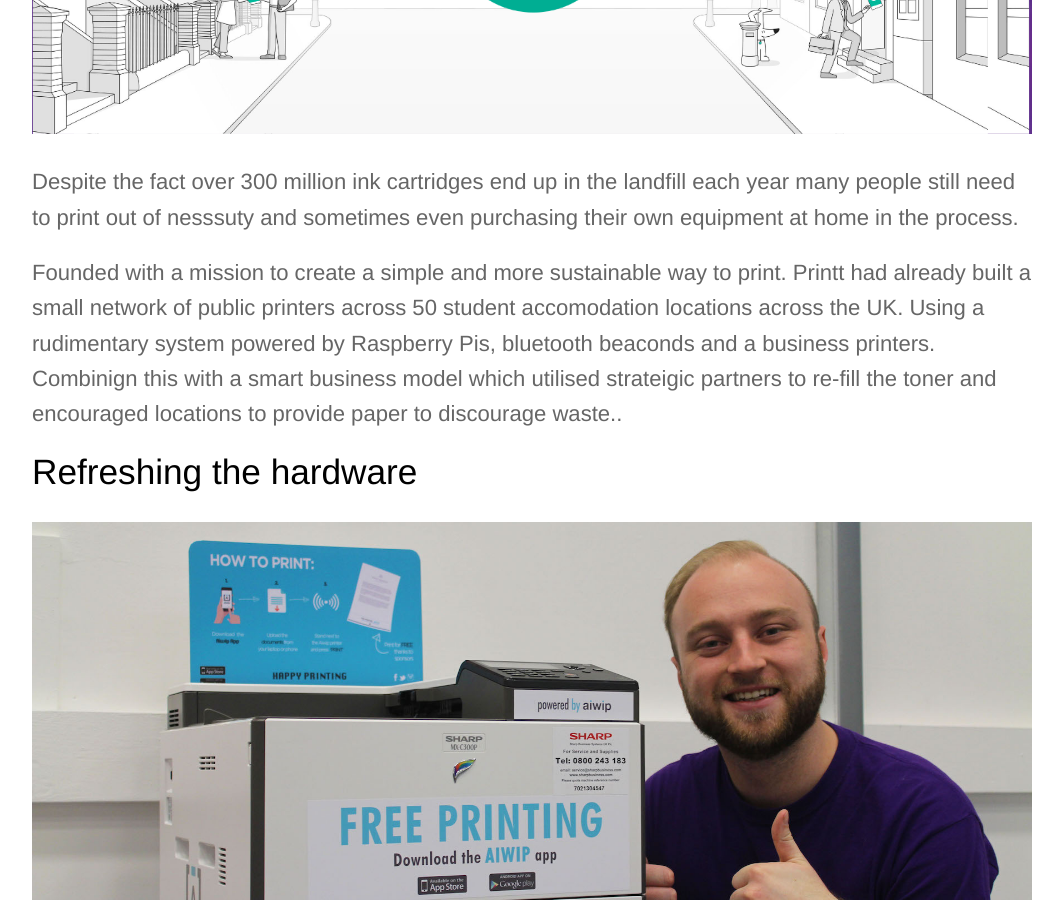
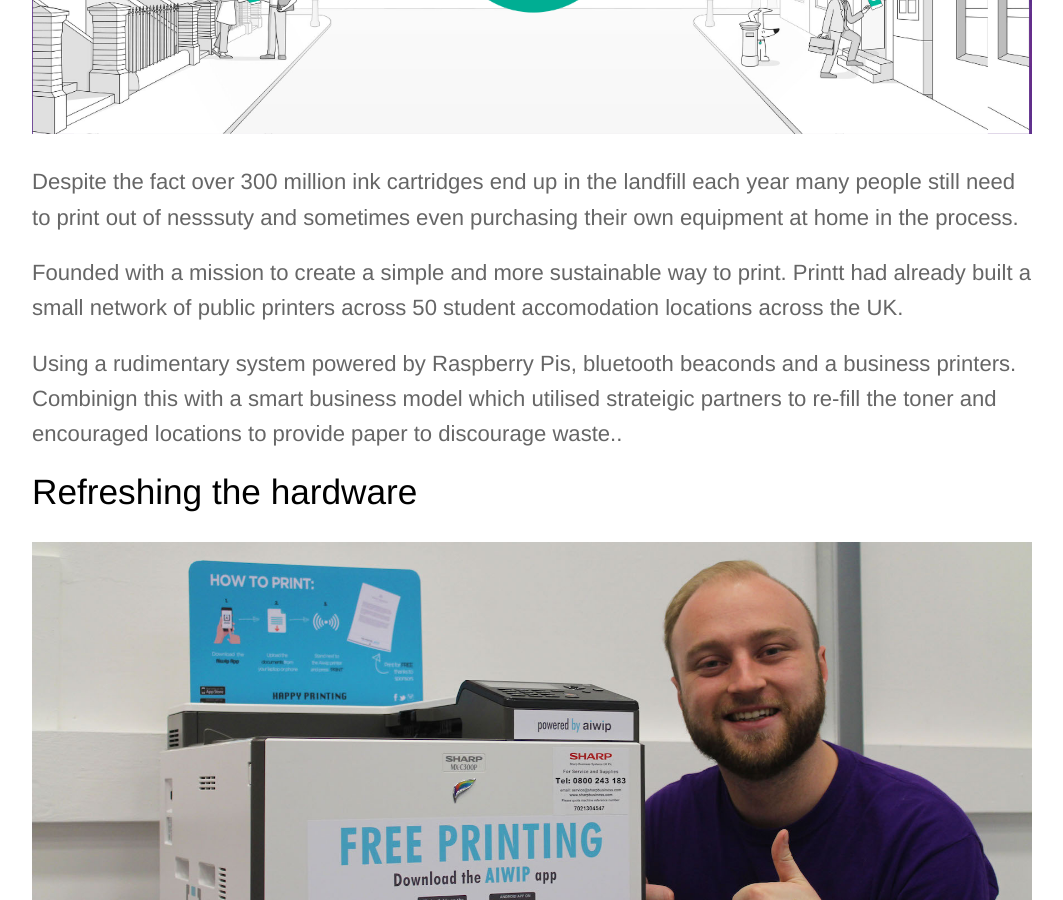
Before and after one commit to saudade-studio/saudade-studio.github.io, a Jekyll site: the page built from _portfolio/printt.md, in a window 1280 px wide and 900 px high, scrolled down 910 px. Shown: the whole window, without its empty margins (108-1171 px from the left). Built offline with Jekyll 4.4.1, drawn with Linux system fonts in a browser that asks for light colours.

Commit message:
Shrink old app

```diff
--- a/_portfolio/printt.md
+++ b/_portfolio/printt.md
@@ -10,7 +10,9 @@ Despite the fact over 300 million ink cartridges end up in the landfill each yea
 need to print out of nesssuty and sometimes even purchasing their own equipment at home in the process.
 
 Founded with a mission to create a simple and more sustainable way to print. Printt had already built a small
-network of public printers across 50 student accomodation locations across the UK. Using a rudimentary system
+network of public printers across 50 student accomodation locations across the UK.
+
+Using a rudimentary system
 powered by Raspberry Pis, bluetooth beaconds and a business printers. Combinign this with  a smart business model
 which utilised strateigic partners to re-fill the toner and encouraged locations to provide paper to discourage
 waste..
@@ -41,7 +43,7 @@ locations.
 
 ## Expanding the service
 
-![The old app whilst printing a document](/images/printt/5.jpg){:.centered width="500"}
+![The old app whilst printing a document](/images/printt/5.jpg){:.centered width="250"}
 
 Parralel to the work on the new printing hardware, the mobile application went through a makeover including
 rebranding, additional services and new UX userflow based on UX research carried out.
```
